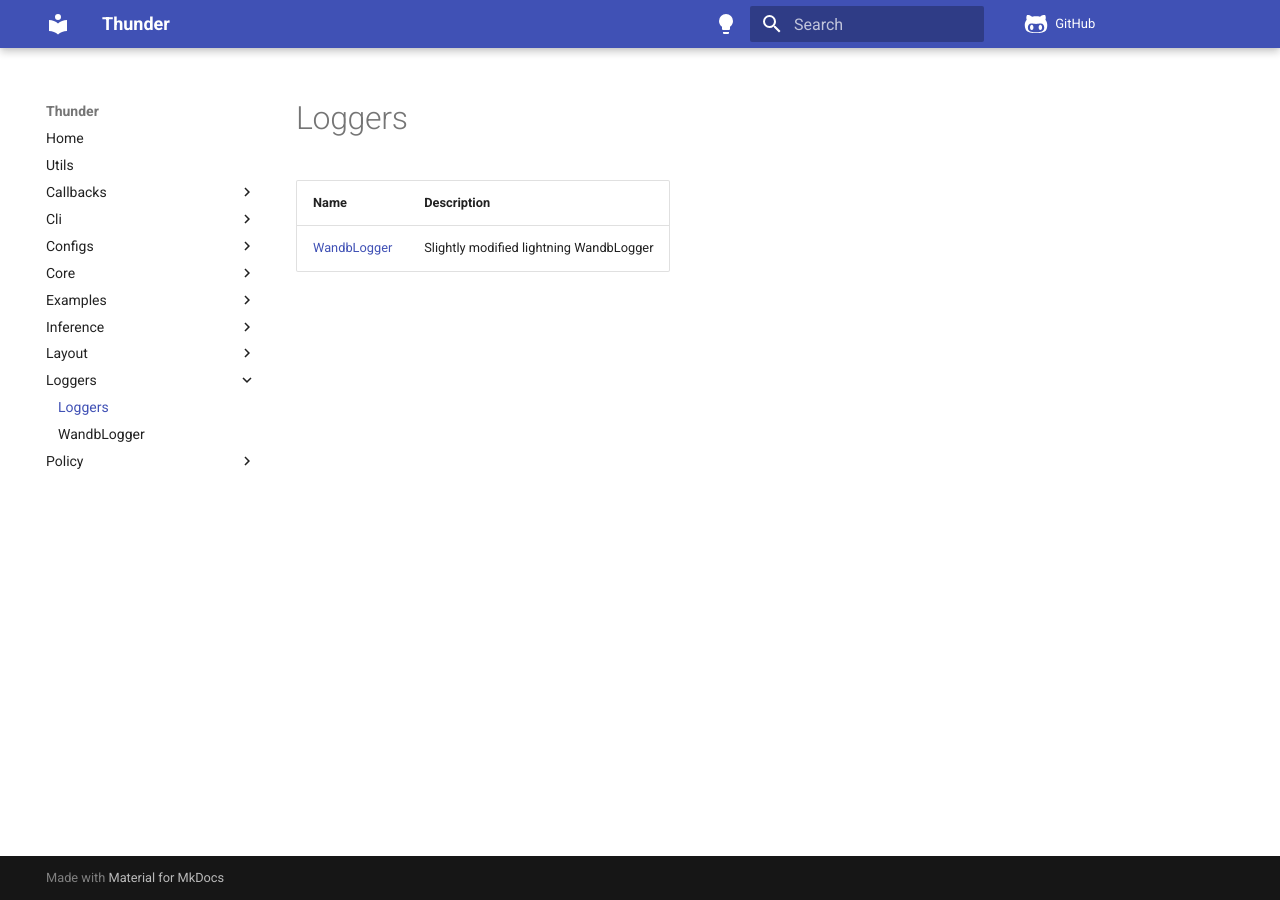
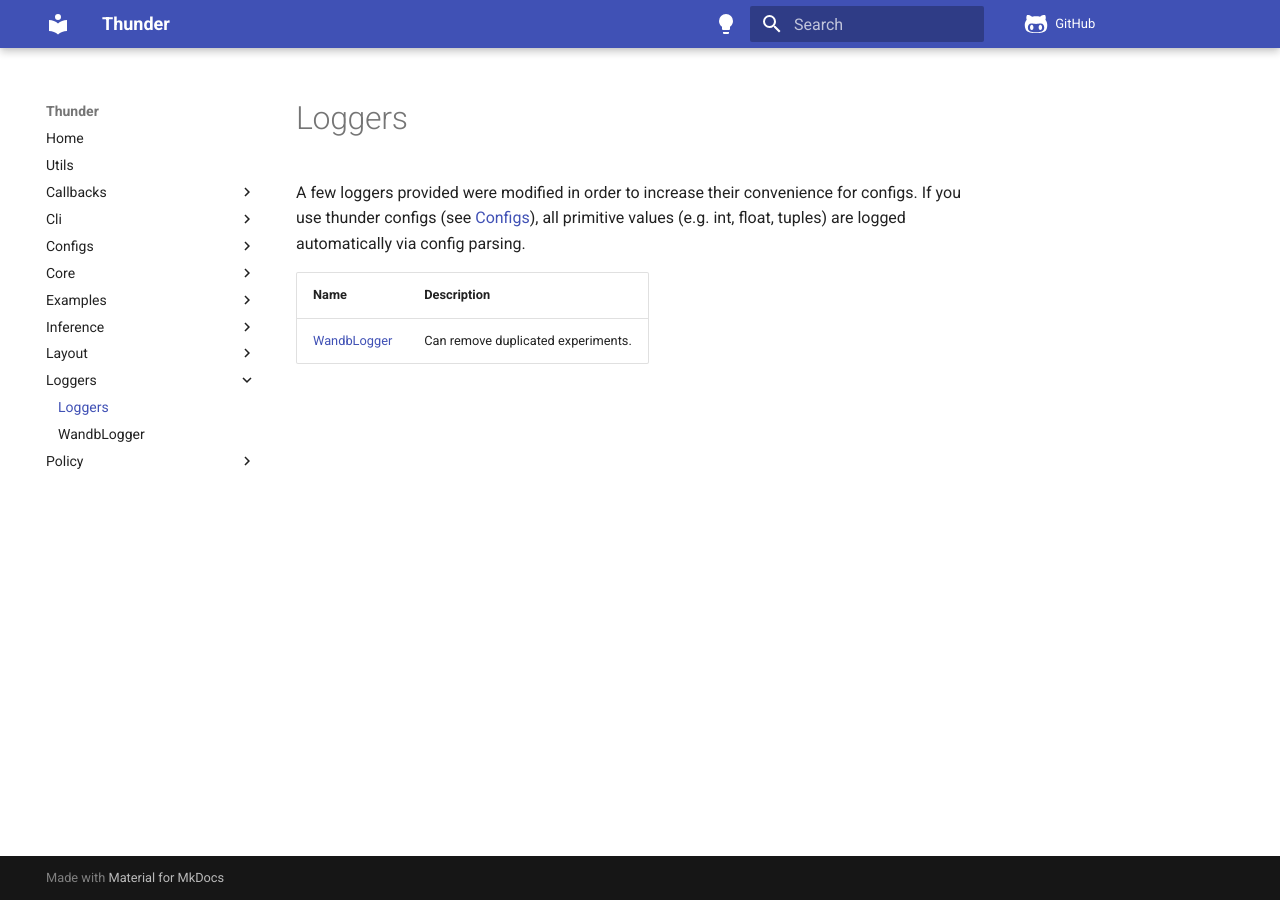
Before and after one commit to neuro-ml/thunder, an MkDocs documentation site: the page built from docs/loggers/index.md, in a window 1280 px wide. Built offline with MkDocs 1.6.1 and Material for MkDocs 9.7.7, drawn with Linux system fonts in a browser that asks for light colours; comment, search, counter and statistics services are not loaded; the version menu is left out.

Commit message:
micro docs update

```diff
--- a/docs/loggers/index.md
+++ b/docs/loggers/index.md
@@ -1,5 +1,9 @@
 # Loggers
 
-| Name                        | Description                             |
-|-----------------------------|-----------------------------------------|
-| [WandbLogger](./wandb)      | Slightly modified lightning WandbLogger |
+A few loggers provided were modified in order to increase their convenience for configs.
+If you use thunder configs (see [Configs](../configs)), all primitive values
+(e.g. int, float, tuples) are logged automatically via config parsing.
+
+| Name                        | Description                        |
+|-----------------------------|------------------------------------|
+| [WandbLogger](./wandb)      | Can remove duplicated experiments. |
```
Also changed, not shown: docs/configs/index.md (+3 -0 lines), 1 other file.
